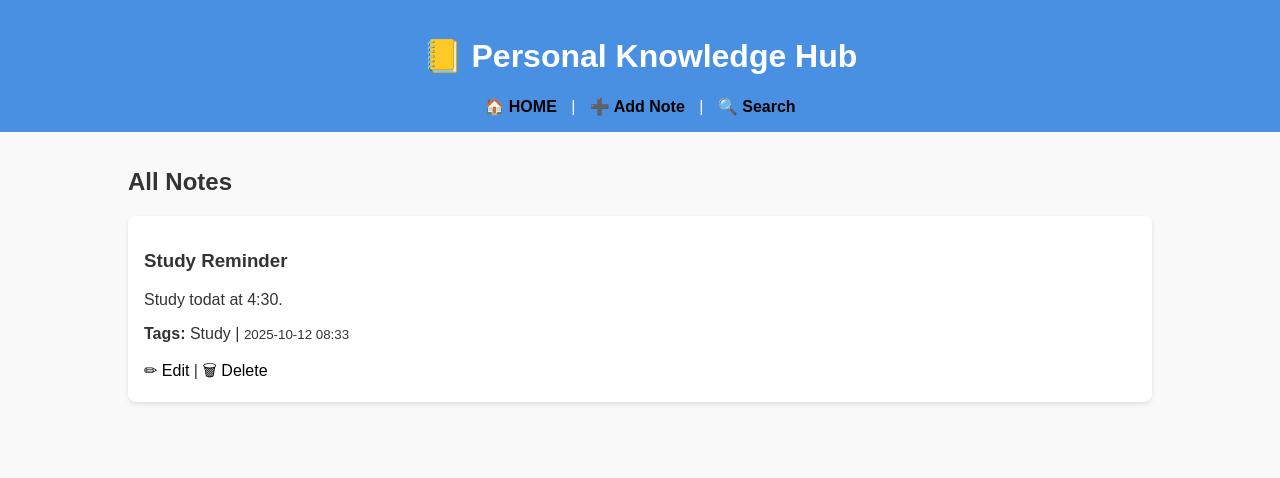
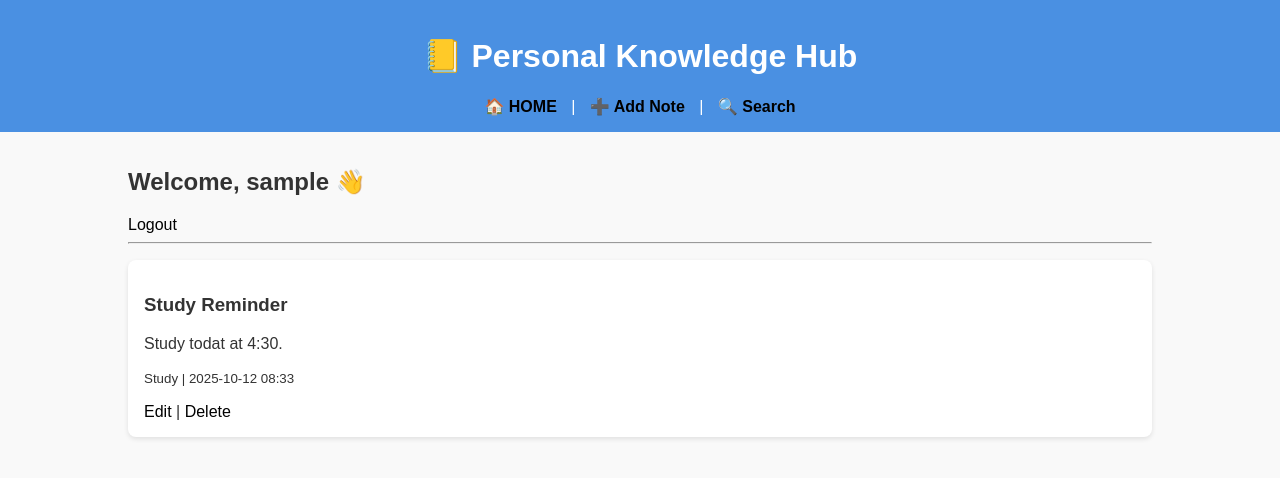
Before and after one commit to KushagraB424/Digital-Note-Taking-Platform, a Flask app: page / in a window 1280 px wide. Shown: the top 478 px of the page. Run offline with Flask 3, Linux system fonts and the light colour scheme; the visitor is signed in with stand-in values (Sample User, id 1); data comes from the database, SQL or seed files in the repository.

Commit message:
Enhance index.html with user greeting and notes display
Updated the HTML template to include a user greeting and logout link, and improved note rendering.

```diff
--- a/templates/index.html
+++ b/templates/index.html
@@ -1,13 +1,27 @@
-{% extends 'base.html' %}
+{% extends "base.html" %}
+{% block title %}My Notes{% endblock %}
+
 {% block content %}
-<h2>All Notes</h2>
-{% for note in notes %}
-<div class="note">
-    <h3>{{ note[1] }}</h3>
-    <p>{{ note[2]|safe }}</p>
-    <p><b>Tags:</b> {{ note[3] }} | <small>{{ note[4] }}</small></p>
-    <a href="{{ url_for('edit_note', note_id=note[0]) }}">✏ Edit</a> |
-    <a href="{{ url_for('delete_note', note_id=note[0]) }}">🗑 Delete</a>
+<div class="header">
+    <h2>Welcome, {{ user }} 👋</h2>
+    <a href="{{ url_for('logout') }}" class="logout-btn">Logout</a>
 </div>
-{% endfor %}
+
+<hr>
+
+<div class="notes-container">
+    {% if notes %}
+        {% for note in notes %}
+            <div class="note">
+                <h3>{{ note['title'] }}</h3>
+                <p>{{ note['content'] }}</p>
+                <p><small>{{ note['tags'] }} | {{ note['date'] }}</small></p>
+                <a href="{{ url_for('edit_note', note_id=note['id']) }}">Edit</a> |
+                <a href="{{ url_for('delete_note', note_id=note['id']) }}">Delete</a>
+            </div>
+        {% endfor %}
+    {% else %}
+        <p>No notes yet. <a href="{{ url_for('add_note') }}">Add one!</a></p>
+    {% endif %}
+</div>
 {% endblock %}
```
